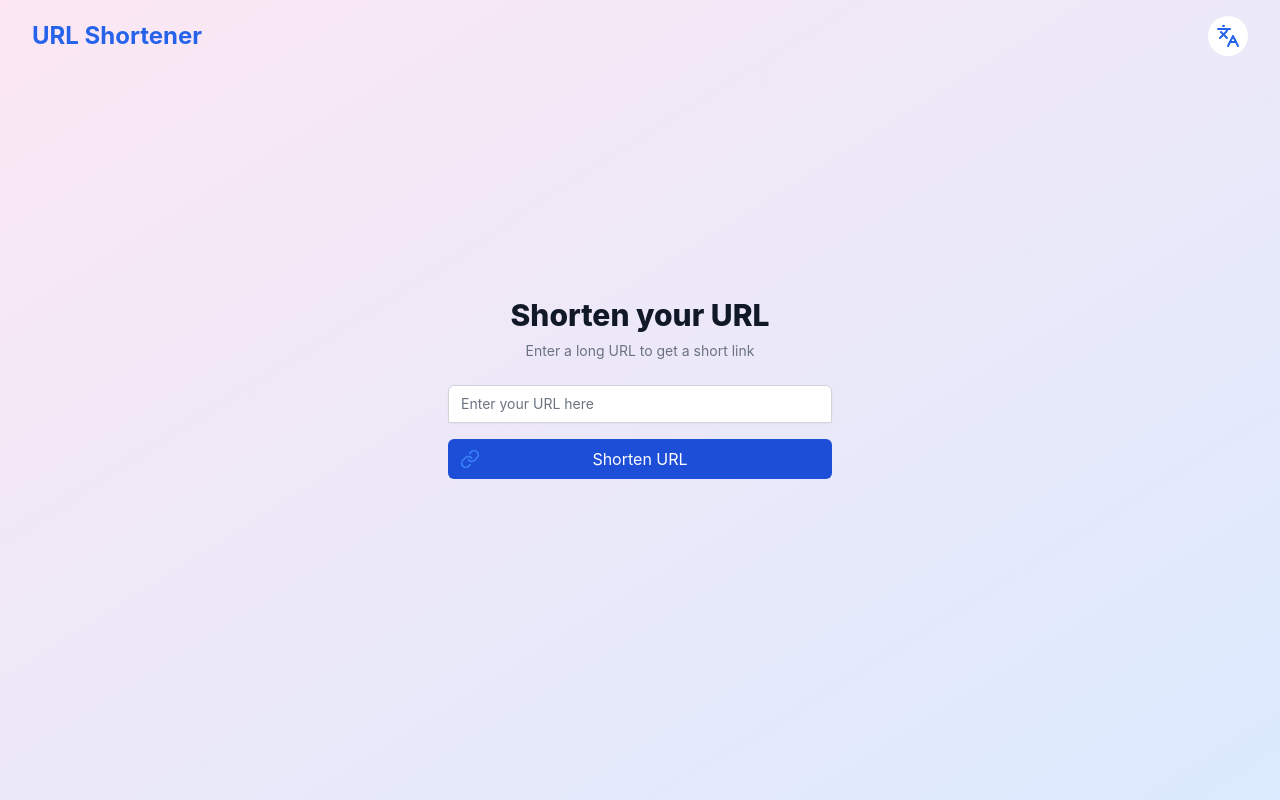
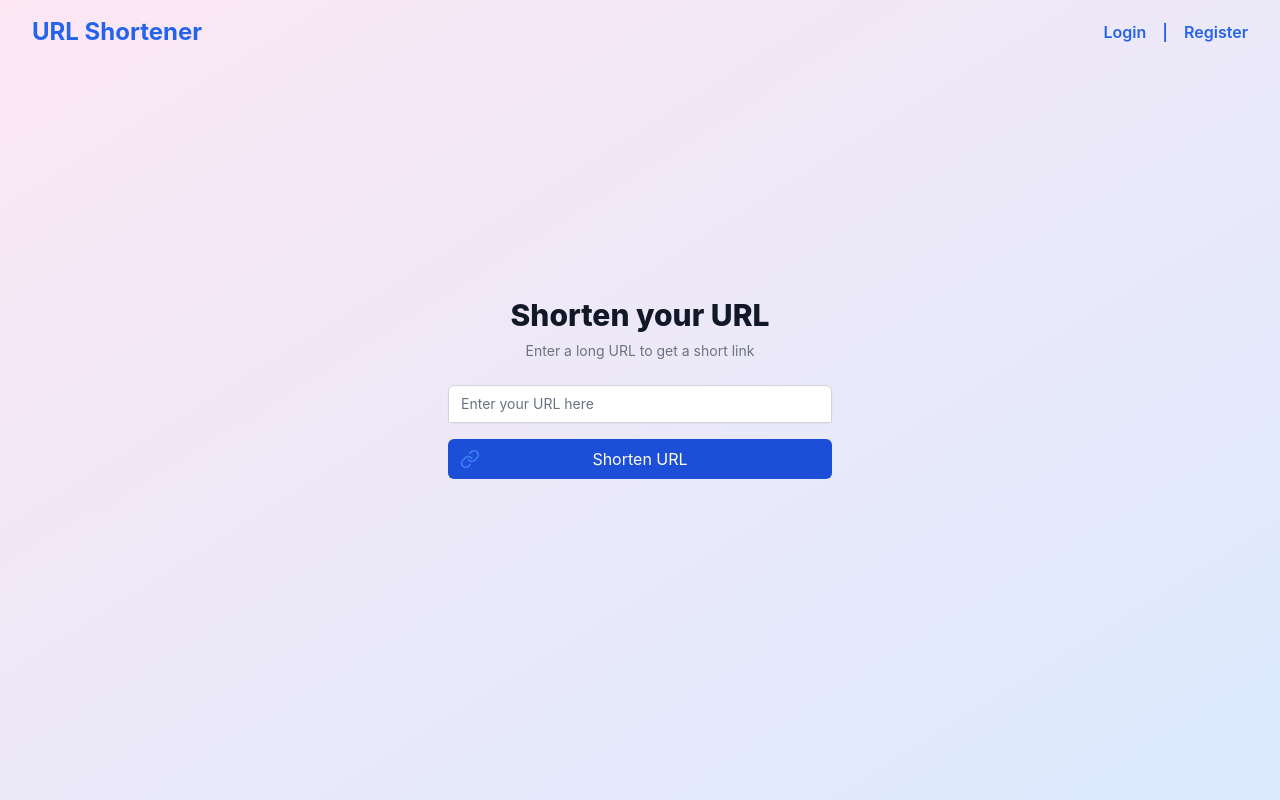
Before and after one commit to nikodiaz/url-shortener-ui, a React (Vite) app: page / in a window 1280 px wide. Built offline with nearby package versions, Linux system fonts and the light colour scheme; no server answers; the HTML template or start-up script is replaced by a standard one.

Commit message:
fix: ahorten urls for not logged users

```diff
--- a/src/lib/requests.ts
+++ b/src/lib/requests.ts
@@ -7,6 +7,9 @@ export const shortenUrl = async (originalUrl: string) => {
   try {
     const response = await fetch(`${API}/api/shorten`, {
       method: 'POST',
+      headers: {
+        "Content-Type": "application/json",
+      },
       body: JSON.stringify({ originalUrl })
     })
     const data = await response.json()
--- a/src/ui/Header/MainHeader.tsx
+++ b/src/ui/Header/MainHeader.tsx
@@ -1,17 +1,15 @@
-import { Languages } from "lucide-react"
-import Button from "../Home/Button"
-import { FC } from "react"
+import { Link } from "react-router-dom"
 
-interface Props {
-  toggleLang: () => void
-}
-
-const MainHeader: FC<Props> = ({ toggleLang }) => {
+const MainHeader = () => {
   return (
     <header className="fixed left-0 right-0 top-0 py-4 px-4 lg:px-8">
       <div className="container mx-auto flex justify-between items-center">
         <h1 className="text-2xl font-bold text-blue-600">URL Shortener</h1>
-        <Button onClick={toggleLang} size="icon" color="bg-white" rounded="rounded-full"><Languages className="text-blue-600" /></Button>
+        <div className="flex items-center gap-4 text-blue-600 font-semibold">
+          <Link to="/signin" >Login</Link>
+          |
+          <Link to="/signup" >Register</Link>
+        </div>
       </div>
     </header>
   )
--- a/src/ui/Home/Home.tsx
+++ b/src/ui/Home/Home.tsx
@@ -15,11 +15,13 @@ const Home: FC<Props> = ({ lang }) => {
   const [originalUrl, setOriginalUrl] = useState<string>('')
   const [shortUrl, setShortUrl] = useState<string>('')
   const [qrCode, setQrCode] = useState<string>('')
+  const API = import.meta.env.VITE_API_URL
 
   const handleShorten = (e: FormEvent) => {
     e.preventDefault()
     shortenUrl(originalUrl).then(res => {
       setShortUrl(res.shortUrl)
+      console.log(res)
       setQrCode(res.qrCode)
     })
   }
@@ -52,7 +54,7 @@ const Home: FC<Props> = ({ lang }) => {
         {
           shortUrl && (
             <div>
-              <Clipboard shortUrl={shortUrl} qrCode={qrCode} />
+              <Clipboard shortUrl={`${API}/${shortUrl}`} qrCode={qrCode} />
             </div>
           )
         }
```
